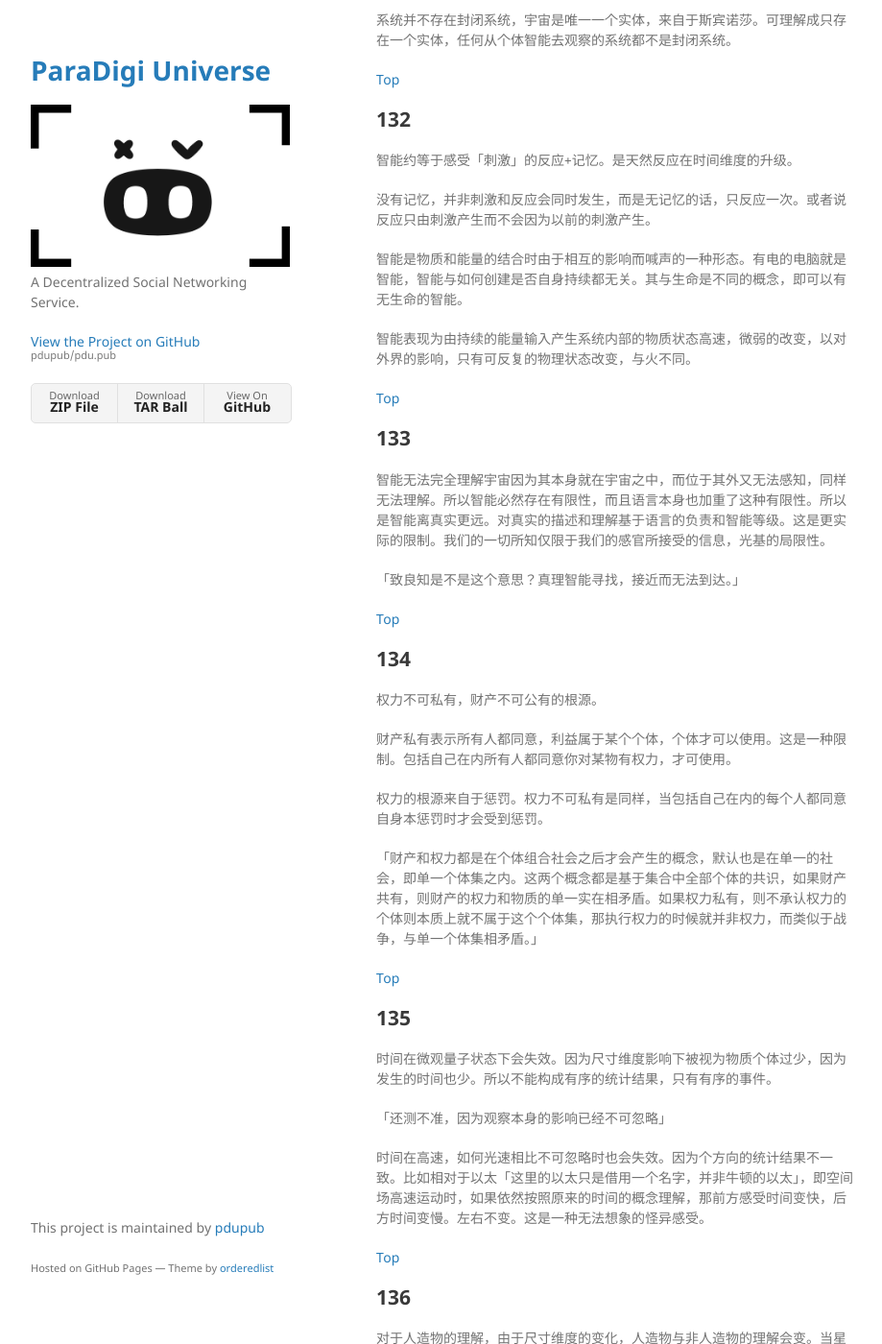
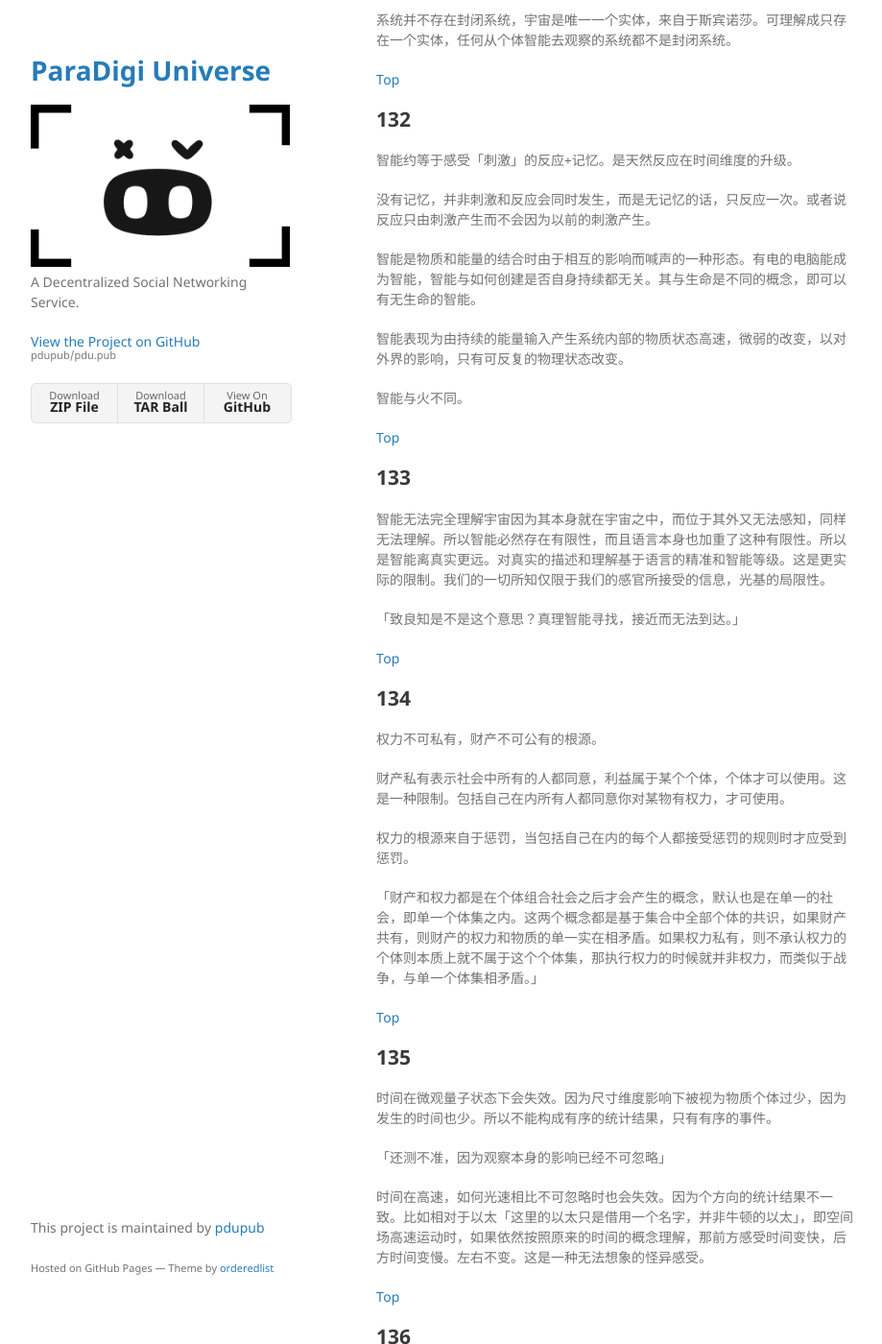
Before and after one commit to pdupub/pdu.pub, a Jekyll site: the page built from docs/zh/Draft.md, in a window 1280 px wide and 1400 px high, scrolled down 47701 px. Shown: the whole window at 96% size, without its empty margins (178-1097 px from the left). Built offline with Jekyll 4.4.1, drawn with Linux system fonts in a browser that asks for light colours; our own code applies the rules of GitHub Pages for plain Markdown files; some of the changed text lies outside the part shown.

Commit message:
draft 3.134 refactor

```diff
--- a/docs/zh/Draft.md
+++ b/docs/zh/Draft.md
@@ -1884,16 +1884,18 @@ A与B的交流是A改变了世界的客观存在，B通过感知去理解，改
 
 没有记忆，并非刺激和反应会同时发生，而是无记忆的话，只反应一次。或者说反应只由刺激产生而不会因为以前的刺激产生。
 
-智能是物质和能量的结合时由于相互的影响而喊声的一种形态。有电的电脑就是智能，智能与如何创建是否自身持续都无关。其与生命是不同的概念，即可以有无生命的智能。
-
-智能表现为由持续的能量输入产生系统内部的物质状态高速，微弱的改变，以对外界的影响，只有可反复的物理状态改变，与火不同。
+智能是物质和能量的结合时由于相互的影响而喊声的一种形态。有电的电脑能成为智能，智能与如何创建是否自身持续都无关。其与生命是不同的概念，即可以有无生命的智能。
+
+智能表现为由持续的能量输入产生系统内部的物质状态高速，微弱的改变，以对外界的影响，只有可反复的物理状态改变。
+
+智能与火不同。
 
 
 [Top](#笔记)
 
 ## 133
 
-智能无法完全理解宇宙因为其本身就在宇宙之中，而位于其外又无法感知，同样无法理解。所以智能必然存在有限性，而且语言本身也加重了这种有限性。所以是智能离真实更远。对真实的描述和理解基于语言的负责和智能等级。这是更实际的限制。我们的一切所知仅限于我们的感官所接受的信息，光基的局限性。
+智能无法完全理解宇宙因为其本身就在宇宙之中，而位于其外又无法感知，同样无法理解。所以智能必然存在有限性，而且语言本身也加重了这种有限性。所以是智能离真实更远。对真实的描述和理解基于语言的精准和智能等级。这是更实际的限制。我们的一切所知仅限于我们的感官所接受的信息，光基的局限性。
 
 「致良知是不是这个意思？真理智能寻找，接近而无法到达。」
 
@@ -1904,9 +1906,9 @@ A与B的交流是A改变了世界的客观存在，B通过感知去理解，改
 
 权力不可私有，财产不可公有的根源。
 
-财产私有表示所有人都同意，利益属于某个个体，个体才可以使用。这是一种限制。包括自己在内所有人都同意你对某物有权力，才可使用。
-
-权力的根源来自于惩罚。权力不可私有是同样，当包括自己在内的每个人都同意自身本惩罚时才会受到惩罚。
+财产私有表示社会中所有的人都同意，利益属于某个个体，个体才可以使用。这是一种限制。包括自己在内所有人都同意你对某物有权力，才可使用。
+
+权力的根源来自于惩罚，当包括自己在内的每个人都接受惩罚的规则时才应受到惩罚。
 
 「财产和权力都是在个体组合社会之后才会产生的概念，默认也是在单一的社会，即单一个体集之内。这两个概念都是基于集合中全部个体的共识，如果财产共有，则财产的权力和物质的单一实在相矛盾。如果权力私有，则不承认权力的个体则本质上就不属于这个个体集，那执行权力的时候就并非权力，而类似于战争，与单一个体集相矛盾。」
 
```
Also changed, not shown: other parts of docs/zh/Draft.md (+1 -1 lines).
